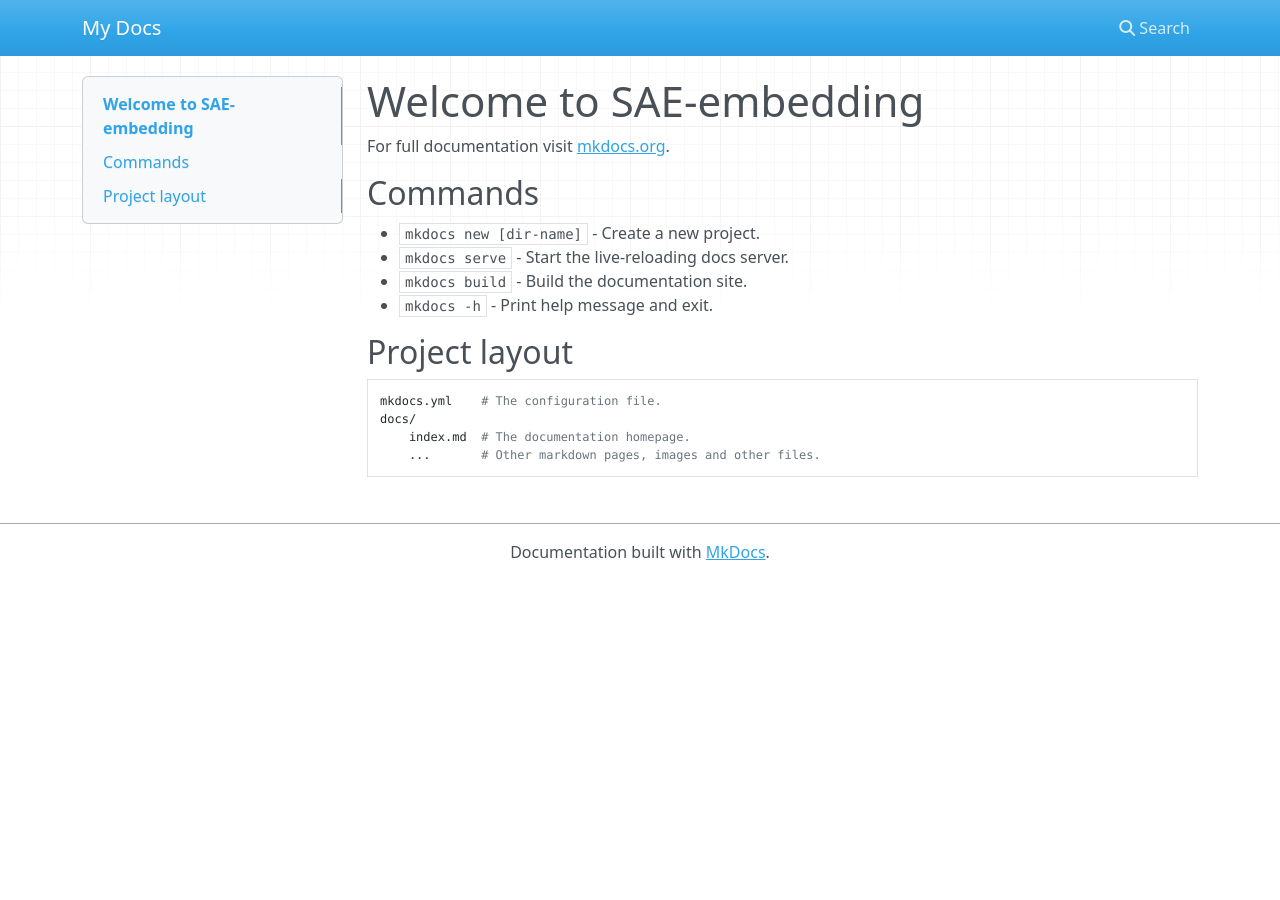
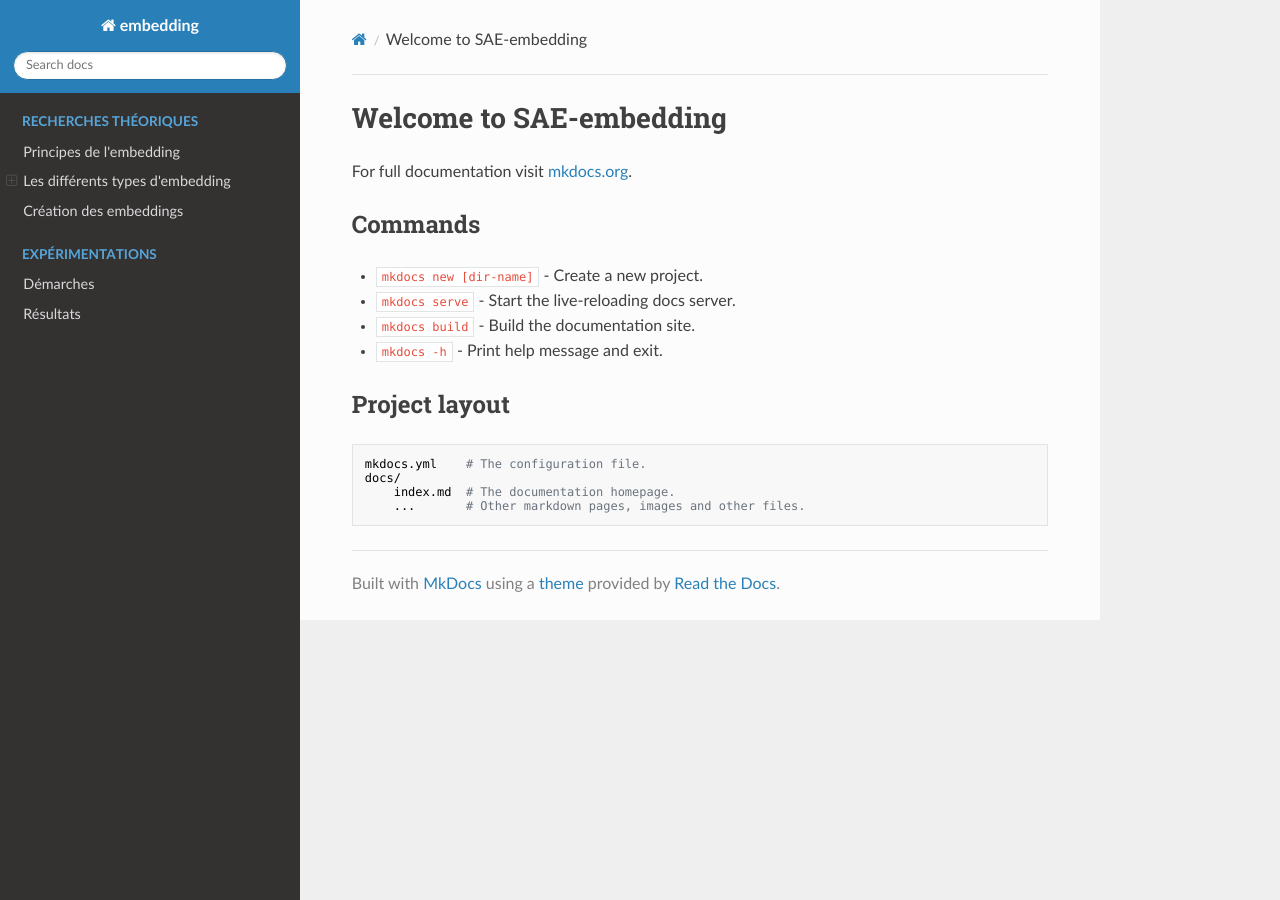
Before and after one commit to embeddings-but3-2025-AIpagnan/Mkdocs, an MkDocs documentation site: the page built from docs/index.md, in a window 1280 px wide. Built offline with MkDocs 1.6.1, drawn with Linux system fonts in a browser that asks for light colours; nearby versions of some CDN libraries.

```diff
--- a/mkdocs.yml
+++ b/mkdocs.yml
@@ -1 +1,18 @@
-site_name: My Docs
+site_name: embedding
+
+nav:
+  - Recherches théoriques:
+      - Principes de l'embedding: principes.md
+      - Les différents types d'embedding:
+        - Frequency-Based Embeddings: frequency.md
+        - Prediction-Based Embeddings: prediction.md
+        - Contextualized Word Embeddings: contextualized.md
+      - Création des embeddings: creation.md
+
+  - Expérimentations:
+      - Démarches: demarches.md
+      - Résultats: resultats.md
+
+
+
+theme: readthedocs
```
Also changed, not shown: docs/contextualized.md (added, +28 -0 lines), docs/creation.md (added, +36 -0 lines), docs/frequency.md (added, +25 -0 lines), docs/prediction.md (added, +28 -0 lines), docs/principes.md (added, +17 -0 lines), docs/demarches.md (added), docs/resultats.md (added).
